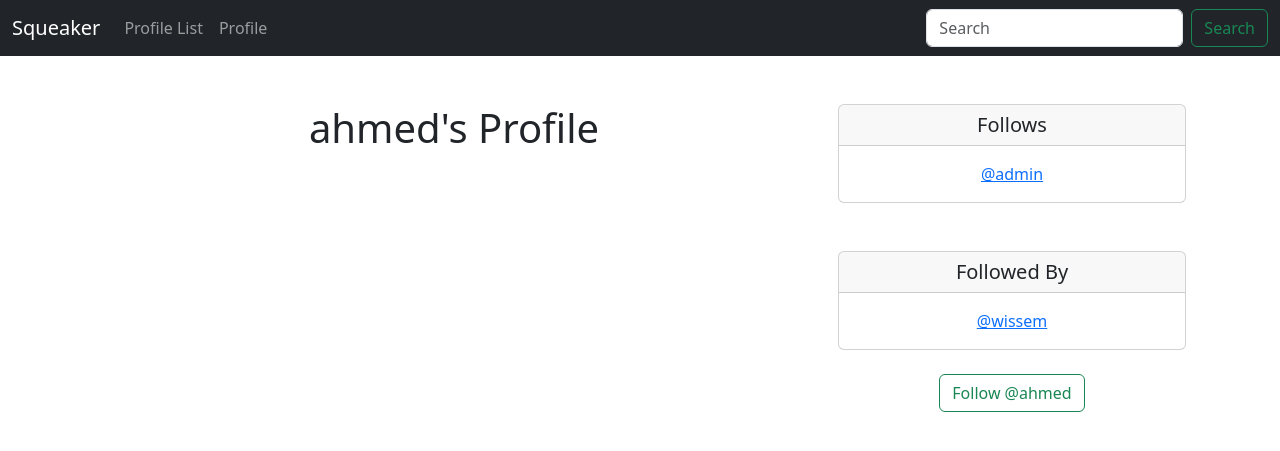
After one commit to Sarra-dev/Squeaker, a Django app: page /profile/5 in a window 1280 px wide. The commit adds this page. Shown: the top 451 px of the page. Run offline with Django 5.2, Linux system fonts and the light colour scheme; a user stored in the database is signed in; data comes from the database, SQL or seed files in the repository; both versions use the stored data as it was after the commit.

Commit message:
Profile page and follow and unfollow button

```diff
--- a/squeaker/musker/templates/home.html
+++ b/squeaker/musker/templates/home.html
@@ -2,5 +2,5 @@
 
 {% block content %}
 
-<h1> Hello world </h1>
+<h1> Squeaks </h1>
 {% endblock %}
--- a/squeaker/musker/templates/navbar.html
+++ b/squeaker/musker/templates/navbar.html
@@ -7,8 +7,13 @@
     <div class="collapse navbar-collapse" id="navbarSupportedContent">
       <ul class="navbar-nav me-auto mb-2 mb-lg-0">
         <li class="nav-item">
-          <a class="nav-link" href="{% url 'profile_list' %}">Porilfe List</a>
+          <a class="nav-link" href="{% url 'profile_list' %}">Profile List</a>
         </li>
+        {% if user.is_authenticated %}
+        <li class="nav-item">
+          <a class="nav-link" href="{% url 'profile' request.user.id %}">Profile</a>
+        </li>
+        {% endif %}
 
       </ul>
       <form class="d-flex" role="search">
--- /dev/null
+++ b/squeaker/musker/templates/profile.html
@@ -0,0 +1,58 @@
+{%extends 'base.html'%}
+
+{% block content %}
+
+{% if profile %}
+<div class="container text-center">
+    <div class="row">
+        <div class="col-8">
+            <h1>{{ profile.user.username}}'s Profile </h1></div>
+<div class="col-4">
+    <div class="card">
+  <h5 class="card-header">Follows</h5>
+  <div class="card-body">
+
+    <p class="card-text">{% for following in profile.follows.all %}
+    <a href="{% url 'profile' following.user.id %}">
+    @{{ following }}</a><br/>
+
+{% endfor %}</p>
+  </div>
+</div>
+
+
+<br/><br/>
+<div class="card">
+  <h5 class="card-header">Followed By</h5>
+  <div class="card-body">
+
+    <p class="card-text">{% for following in profile.followed_by.all %}
+    <a href="{% url 'profile' following.user.id %}">
+    @{{ following }}</a><br/>
+
+{% endfor %}</p>
+
+  </div>
+</div>
+<br/>
+<form method=POST>
+{% csrf_token %}
+{% if profile in user.profile.follows.all %}
+  <button class="btn btn-outline-danger" name="follow" value="unfollow" type="submit">
+    Unfollow @{{ profile.user.username| lower}}
+  </button>
+
+{% else %}
+  <button class="btn btn-outline-success" name="follow" value="follow" type="submit">
+    Follow @{{ profile.user.username| lower}}
+  </button>
+
+{% endif %}
+
+</form>
+<br/>
+
+
+{% endif %}
+
+{% endblock %}
--- a/squeaker/musker/templates/profile_list.html
+++ b/squeaker/musker/templates/profile_list.html
@@ -18,7 +18,7 @@
             <div class="col-md-8">
             <div class="card-body">
                 <h5 class="card-title">{{ profile.user.username }}</h5>
-                <p class="card-text">@{{ profile.user.username|lower}}</p>
+                <p class="card-text"><a href="{% url 'profile' profile.user.id %}">@{{ profile.user.username|lower}}</a></p>
                 <br/><br/>
                 <p class="card-text"><small class="text-body-secondary">Last_Updated : {{ profile.date_modified }}</small></p>
             </div>
--- a/squeaker/musker/urls.py
+++ b/squeaker/musker/urls.py
@@ -4,4 +4,5 @@ from . import views
 urlpatterns = [
     path('', views.home , name="home"),
     path('profile_list/', views.profile_list , name='profile_list'),
+    path('profile/<int:pk>', views.profile, name='profile'),
 ]
--- a/squeaker/musker/views.py
+++ b/squeaker/musker/views.py
@@ -12,3 +12,21 @@ def profile_list(request):
     else :
         messages.success(request , ("You Must Be Logged In To View This Page ..."))
         return redirect('home')
+
+def profile(request, pk):
+    if request.user.is_authenticated:
+        profile = Profile.objects.get(user_id=pk)
+
+        if request.method == "POST":
+            current_user_profile = request.user.profile
+            action = request.POST['follow']
+            if action == "unfollow":
+                current_user_profile.follows.remove(profile)
+            elif action == "follow":
+                current_user_profile.follows.add(profile)
+            current_user_profile.save()
+
+        return render(request, "profile.html", {"profile":profile} )
+    else:
+        messages.success(request , ("You Must Be Logged In To View This Page ..."))
+        return redirect('home')
--- a/virt/pyvenv.cfg
+++ /dev/null
@@ -1,5 +0,0 @@
-home = C:\Users\LENOVO\AppData\Local\Programs\Python\Python312
-include-system-site-packages = false
-version = 3.12.2
-executable = C:\Users\LENOVO\AppData\Local\Programs\Python\Python312\python.exe
-command = C:\Users\LENOVO\AppData\Local\Programs\Python\Python312\python.exe -m venv C:\Users\LENOVO\Documents\Squeaker\virt
```
Also changed, not shown: squeaker/db.sqlite3, 12 other files.
